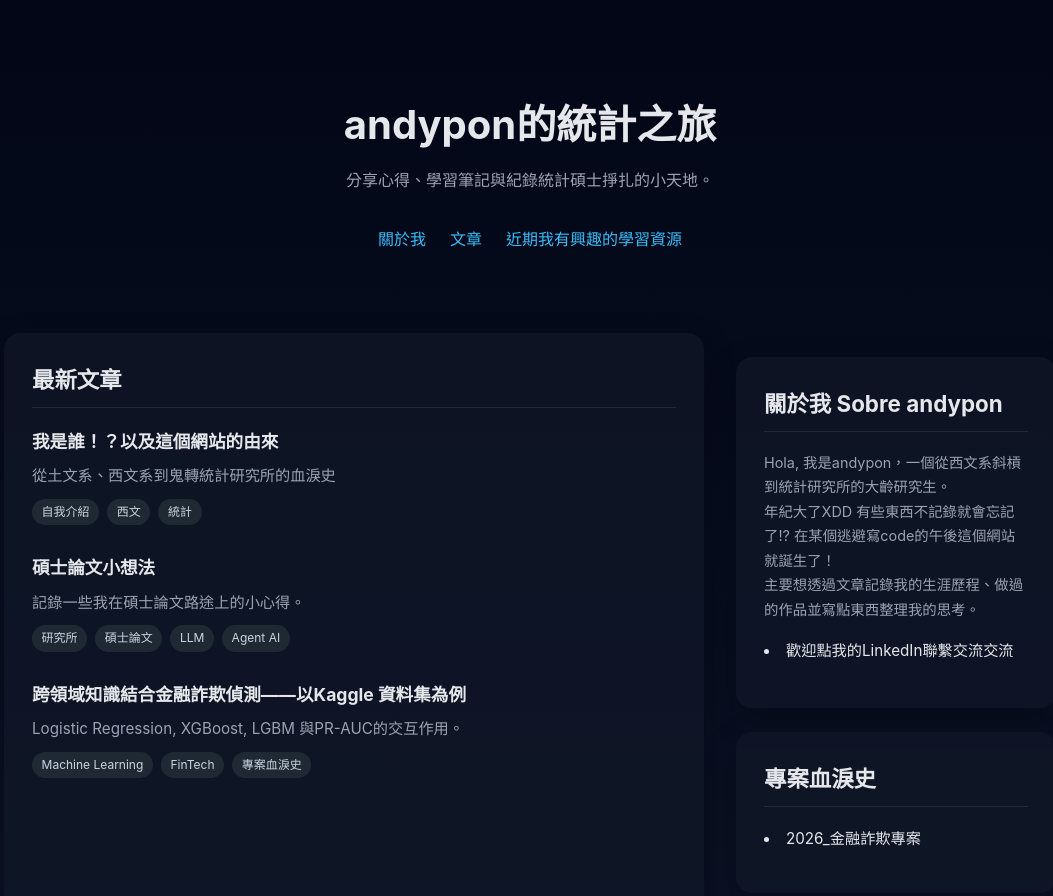
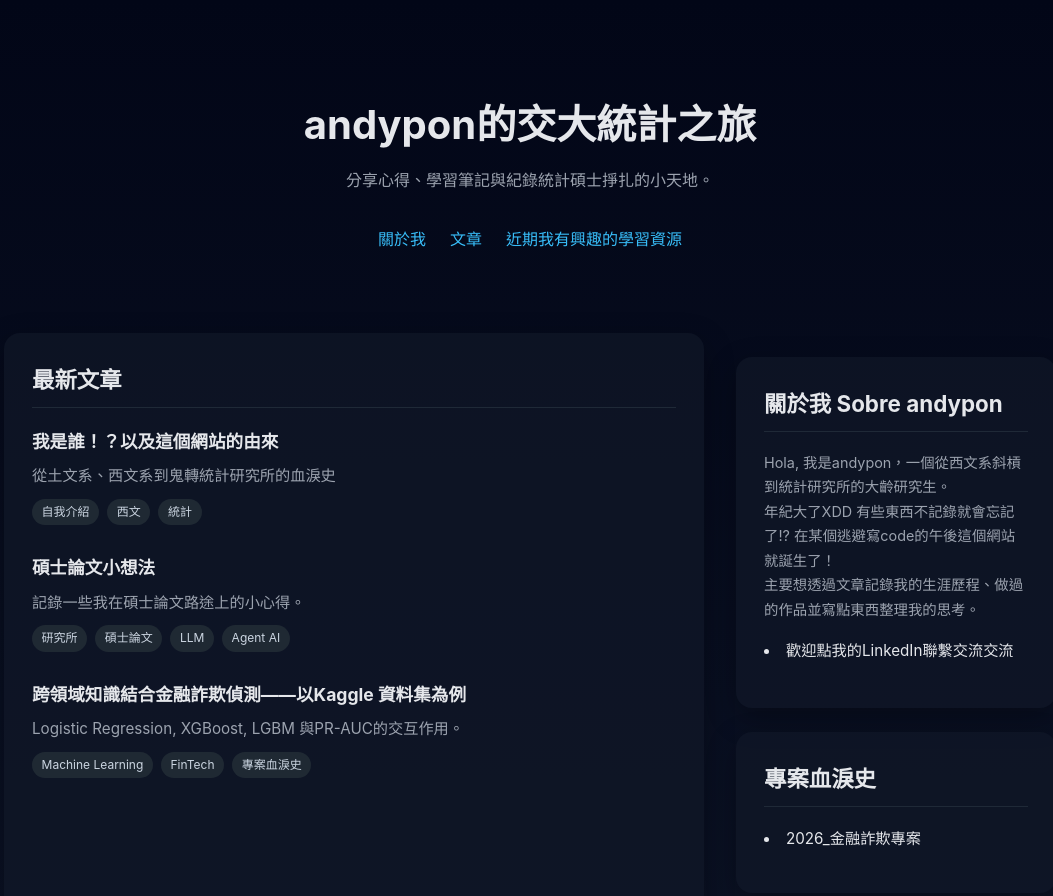
Before and after one commit to andyponn/andyponn.github.io, a plain HTML site: page index.html in a window 1280 px wide. Shown: the top 896 px of the page, without its empty margins (110-1163 px from the left). Drawn offline with Linux system fonts and the light colour scheme.

Commit message:
update webpage

```diff
--- a/index.html
+++ b/index.html
@@ -148,7 +148,7 @@
 <body>
 
 <header>
-  <h1>andypon的統計之旅</h1>
+  <h1>andypon的交大統計之旅</h1>
   <p>分享心得、學習筆記與紀錄統計碩士掙扎的小天地。</p>
   <nav>
     <a href="#about">關於我</a>
```
